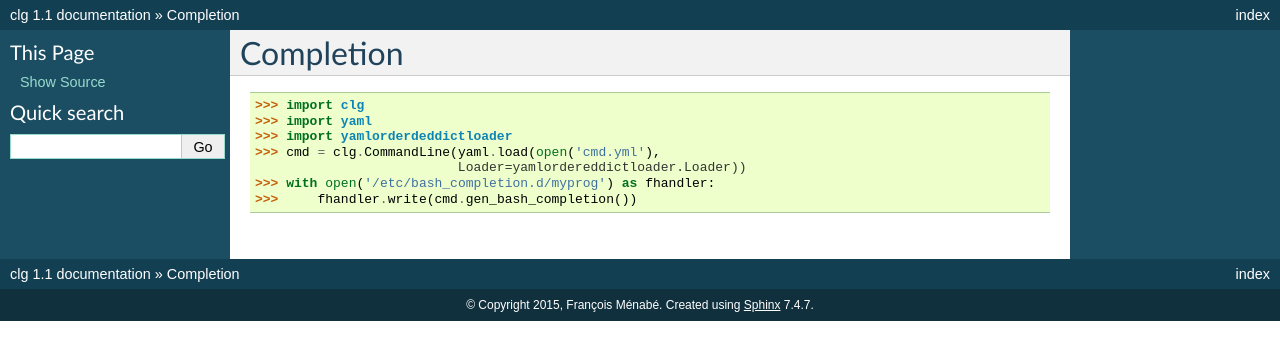
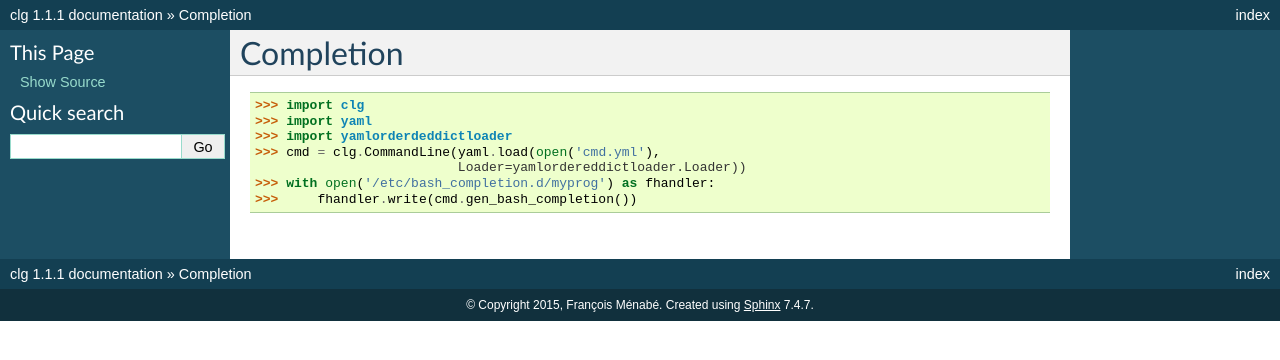
Before and after one commit to fmenabe/python-clg, a Sphinx documentation site: the page built from doc/source/completion.rst, in a window 1280 px wide. Shown: the top 360 px of the page. Built offline with Sphinx 7.4.7, drawn with Linux system fonts in a browser that asks for light colours.

Commit message:
Release version 1.1.1.

```diff
--- a/README.rst
+++ b/README.rst
@@ -13,6 +13,10 @@ Documentation is available on readthedocs (https://clg.readthedocs.org/en/latest
 
 Releases notes
 --------------
+1.1.1 (2015-02-24)
+~~~~~~~~~~~~~~~~
+  * Correct a bug when using ``version`` action.
+
 1.1 (2015-02-17)
 ~~~~~~~~~~~~~~~~
   * Add a ``version`` keyword for options, allowing to use ``version`` action.
--- a/doc/source/conf.py
+++ b/doc/source/conf.py
@@ -48,9 +48,9 @@
 # built documents.
 #
 # The short X.Y version.
-version = '0'
+version = '1.1'
 # The full version, including alpha/beta/rc tags.
-release = '1.1'
+release = '1.1.1'
 
 # The language for content autogenerated by Sphinx. Refer to documentation
 # for a list of supported languages.
--- a/setup.py
+++ b/setup.py
@@ -4,7 +4,7 @@ from distutils.core import setup
 
 setup(
     name='clg',
-    version='1.1',
+    version='1.1.1',
     author='François Ménabé',
     author_email='francois.menabe@gmail.com',
     url='https://clg.readthedocs.org/en/latest/',
```
